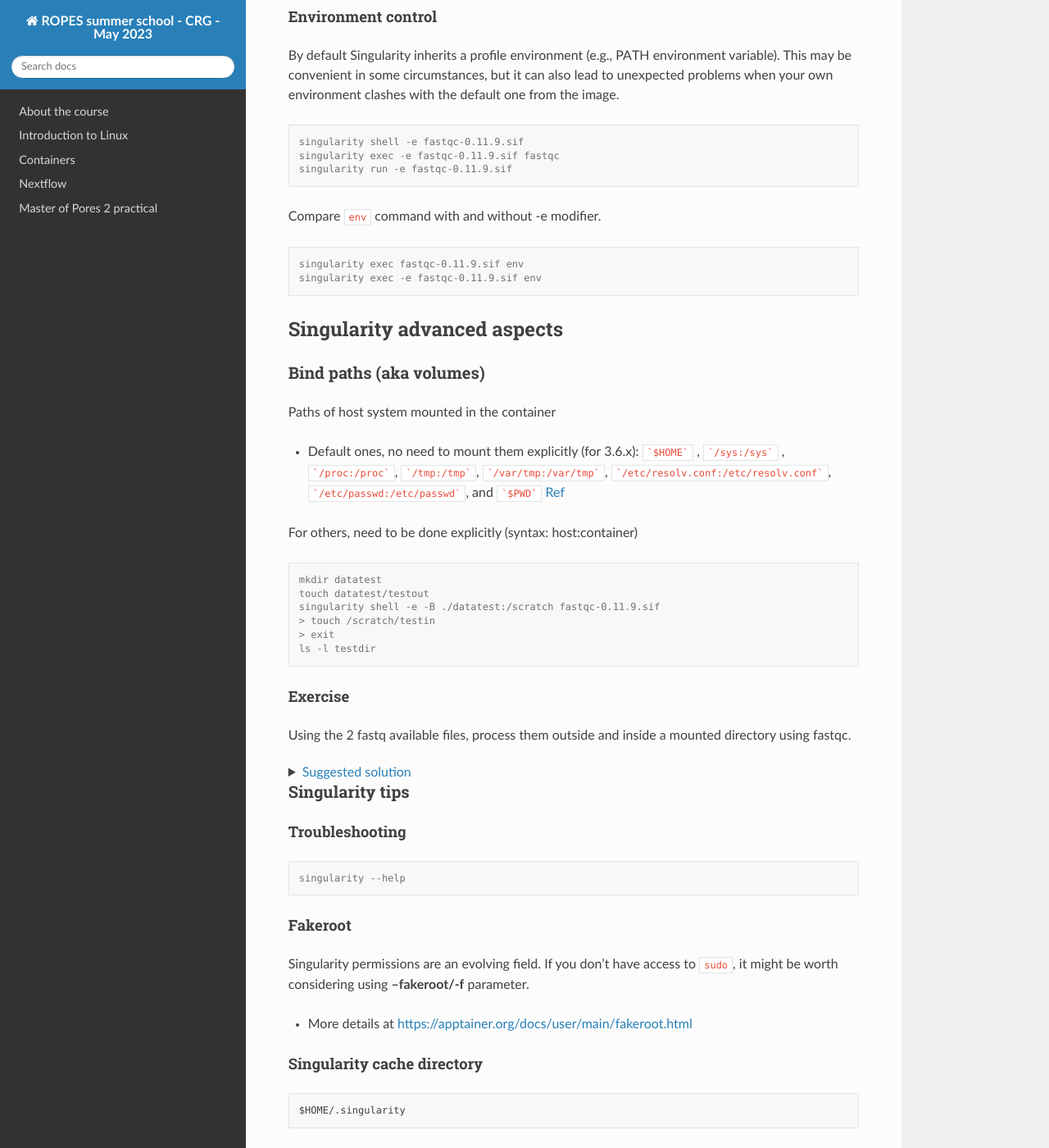
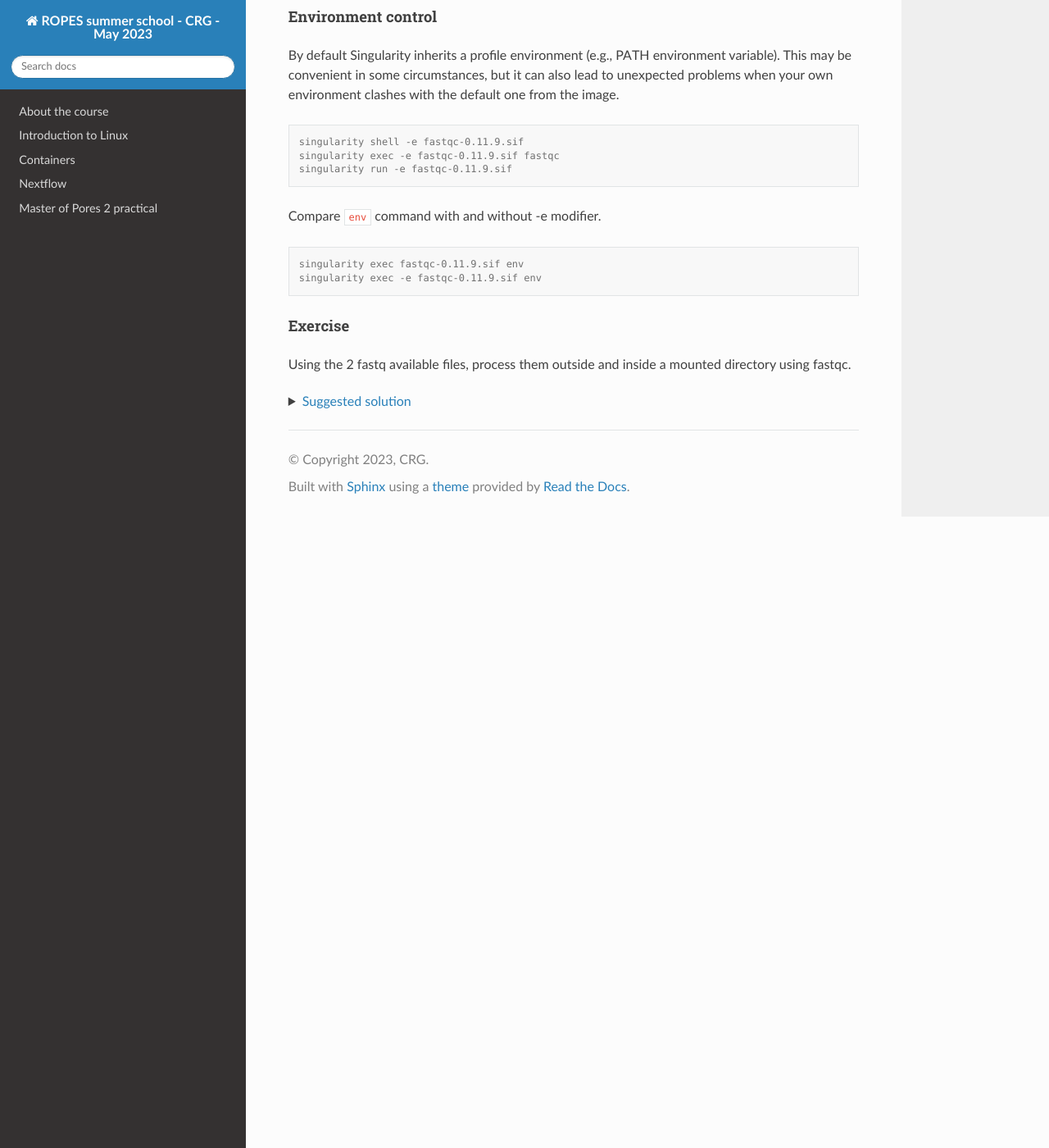
Before and after one commit to biocorecrg/ropes-linux-mop2-2023, a Sphinx documentation site: the page built from docs/singularity.rst, in a window 1280 px wide and 1400 px high, scrolled down 3571 px. Shown: the whole window at 82% size. Built offline with Sphinx 7.4.7 and the Read the Docs theme 2.0.0, drawn with Linux system fonts in a browser that asks for light colours; some of the changed text lies outside the part shown.

Commit message:
cleaned stuff

````diff
--- a/docs/singularity.rst
+++ b/docs/singularity.rst
@@ -164,30 +164,6 @@ Compare ``env`` command with and without -e modifier.
     singularity exec fastqc-0.11.9.sif env
     singularity exec -e fastqc-0.11.9.sif env
 
-
-Singularity advanced aspects
-============================
-
-
-Bind paths (aka volumes)
-------------------------
-
-Paths of host system mounted in the container
-
-* Default ones, no need to mount them explicitly (for 3.6.x): ```$HOME``` , ```/sys:/sys``` , ```/proc:/proc```, ```/tmp:/tmp```, ```/var/tmp:/var/tmp```, ```/etc/resolv.conf:/etc/resolv.conf```, ```/etc/passwd:/etc/passwd```, and ```$PWD```  `Ref <https://apptainer.org/docs/user/main/bind_paths_and_mounts.html>`__
-
-For others, need to be done explicitly (syntax: host:container)
-
-.. code-block:: console
-
-    mkdir datatest
-    touch datatest/testout
-    singularity shell -e -B ./datatest:/scratch fastqc-0.11.9.sif
-    > touch /scratch/testin
-    > exit
-    ls -l testdir
-
-
 Exercise
 ********
 
@@ -226,50 +202,3 @@ Using the 2 fastq available files, process them outside and inside a mounted dir
 .. raw:: html
 
   </details>
-
-
-Singularity tips
-----------------
-
-Troubleshooting
-***************
-
-.. code-block:: console
-
-     singularity --help
-
-Fakeroot
-********
-
-Singularity permissions are an evolving field. If you don't have access to ``sudo``, it might be worth considering using **--fakeroot/-f** parameter.
-
-* More details at `https://apptainer.org/docs/user/main/fakeroot.html <https://apptainer.org/docs/user/main/fakeroot.html>`__
-
-Singularity cache directory
-***************************
-
-.. code-block::
-
-    $HOME/.singularity
-
-* It stores cached images from registries, instances, etc.
-* If problems may be a good place to clean. When running ``sudo``, $HOME is /root.
-
-Global singularity configuration
-********************************
-
-Normally at ``/etc/singularity/singularity.conf`` or similar (e.g preceded by ``/usr/local/``)
-
-* It can only be modified by users with administration permissions
-* Worth noting ``bind path`` lines, which point default mounted directories in containers
-
-NOTE: Version at the CRG
-************************
-
-.. code-block::
-
-        module use /software/as/el7.2/EasyBuild/CRG/modules/all
-	#module spider singularity -> This search for modules with that name
-	#module spider apptainer
-        #module load Singularity/3.7.0
-        module load Apptainer/1.0.3
````
Also changed, not shown: docs/docker.rst (+0 -52 lines).
